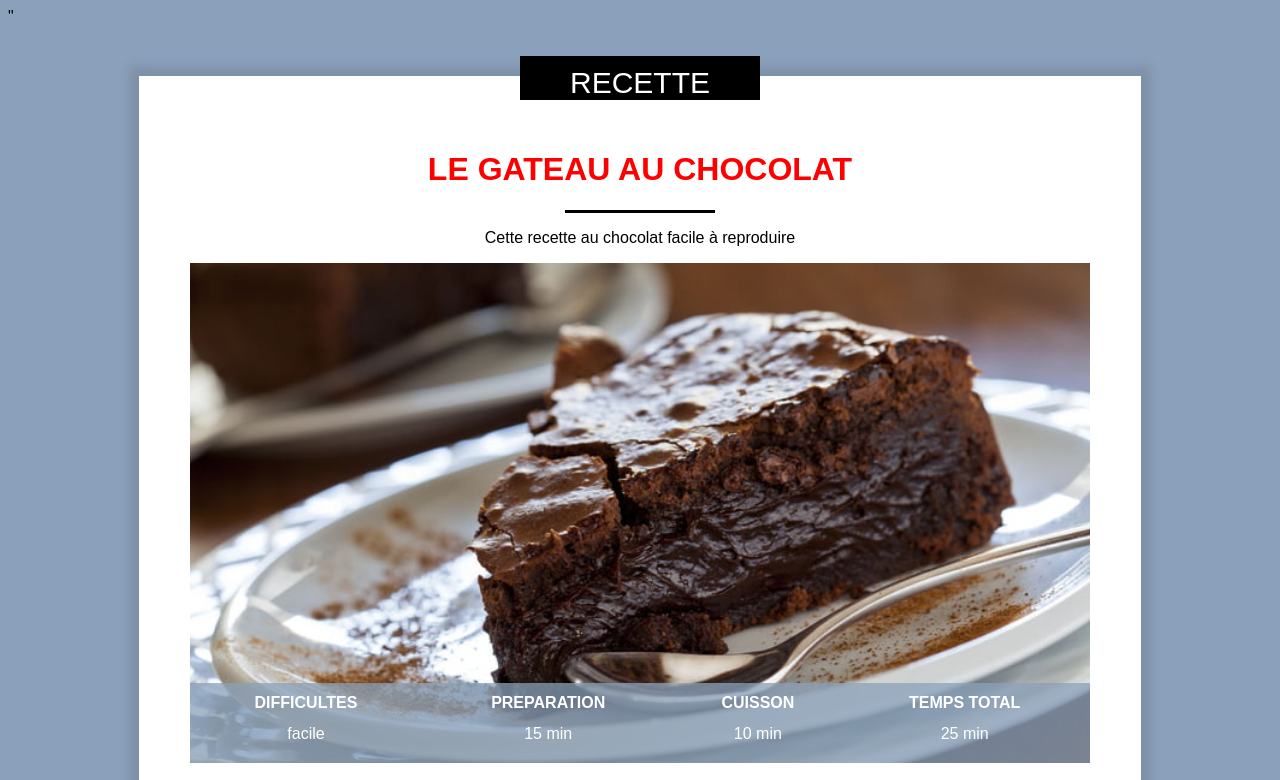
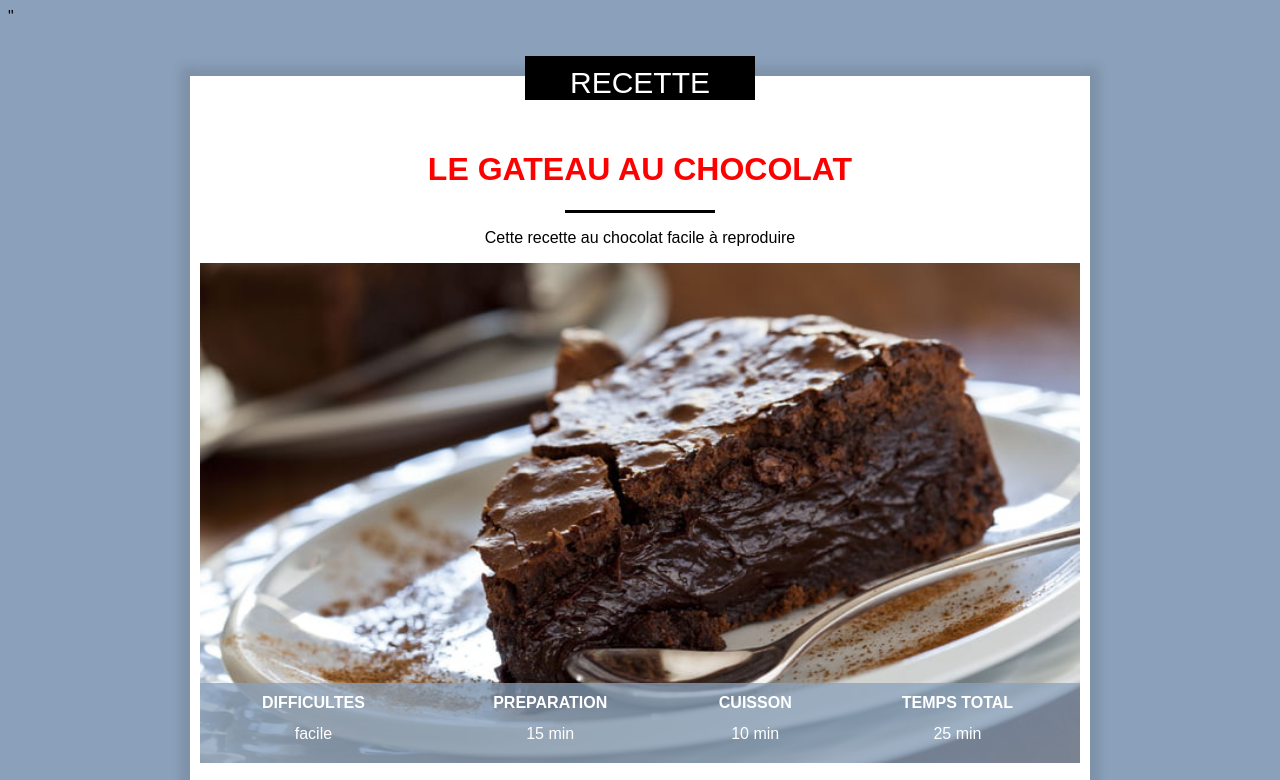
Before and after one commit to ACHOYATTE/recette_acho, a plain HTML site: page recette.html in a window 1280 px wide. Shown: the top 780 px of the page. Drawn offline with Linux system fonts and the light colour scheme; files whose address does not match are found by name.

Commit message:
Add files via upload

```diff
--- a/recette.css
+++ b/recette.css
@@ -8,12 +8,12 @@ p.categ{
    padding-right: 5%; font-stretch: 100%;font-size: 30px;align: "center";
      }
 
-div.first{
-    background-color:white;margin-left: auto;margin-right: auto;
-    padding-left: 1px;padding-right: 1px;margin-top: 50px;padding-bottom: 50px;min-width: 1000px; max-width: 850px;
-    box-shadow: 0px 0px 10px 10px rgba(0,0,0,0.1) ;
+     div.first{
+      background-color:white;margin-left: auto;margin-right: auto;
+      padding-left: auto;padding-right: auto;margin-top: 50px;padding-bottom: 50px;width: 900px;
+      box-shadow: 0px 0px 10px 10px rgba(0,0,0,0.1) ;min-width: 800px;
+}
 
-      }
 
 div.description{
     display: block;text-align: center;
@@ -24,23 +24,23 @@ div.sepa {
      }
 
 table.tabl {
-    bottom: 0;position: absolute;margin-left: 50px;width: 850px;background-color:#8BA1BBC0;color: white;
-    min-height: 80px;min-width: 900px;
+    bottom: 0;position: absolute;margin-left: 10px;width: 880px;background-color:#8BA1BBC0;color: white;
+    min-height: 80px;
     }
 
 img.tof {
-    margin-left: 50px;margin-right:100px;width: 900px;height: 500px;max-width: 1000px;display: block;
-    padding-right: 120px;object-fit: cover;min-width: 850px;
+    margin-left: 10px;margin-right:  100px;;width: 880px;height: 500px;max-width: 880px;display: block;
+    padding-right: 120px;object-fit: cover;
       }
 
  div.td{
-    text-align:"center";position :relative;max-width: 900px;width: 850px;
+    text-align:"center";position :relative;max-width: 900px;width: 880px;
       }
 
 h1.infor{text-align:center; color:red
       }
 table.tabl td{
-    text-align: center;font-size: 16px;vertical-align: top;max-width: 800px;
+    text-align: center;font-size: 16px;vertical-align: top;max-width: 750px;
       }
 
 div.colonne1{display: inline-block;
@@ -66,3 +66,8 @@ p.tres{
       width: 35px;font-weight: bold;border-radius: 50%;box-sizing: border-box;text-align: center;
       margin-right: 15px;margin-bottom: 10%;margin-top: 16%;
 }
+@media only screen and (min-width:768px){
+      div.first{
+
+            min-width: min-content};
+}
--- a/recette.html
+++ b/recette.html
@@ -3,7 +3,7 @@
 <head>
     <meta charset="UTF-8">
     <meta name="viewport" content="width=device-width, initial-scale=1.0">
-    <link rel="stylesheet" href="recette.css">
+    <link rel="stylesheet" href="D:\programme python\recette gateau\recette.css">
     "
     <title> My fist experience</title>
 
@@ -18,7 +18,7 @@
         </div>
 
     <div  class="td" >
-        <img src="gateau.jpg"; class="tof" >
+        <img src="D:\programme python\recette gateau\gateau.jpg"; class="tof" >
 
     <table border="0" class="tabl" >
         <tr>
```
Also changed, not shown: index.html (+1 -0 lines).
